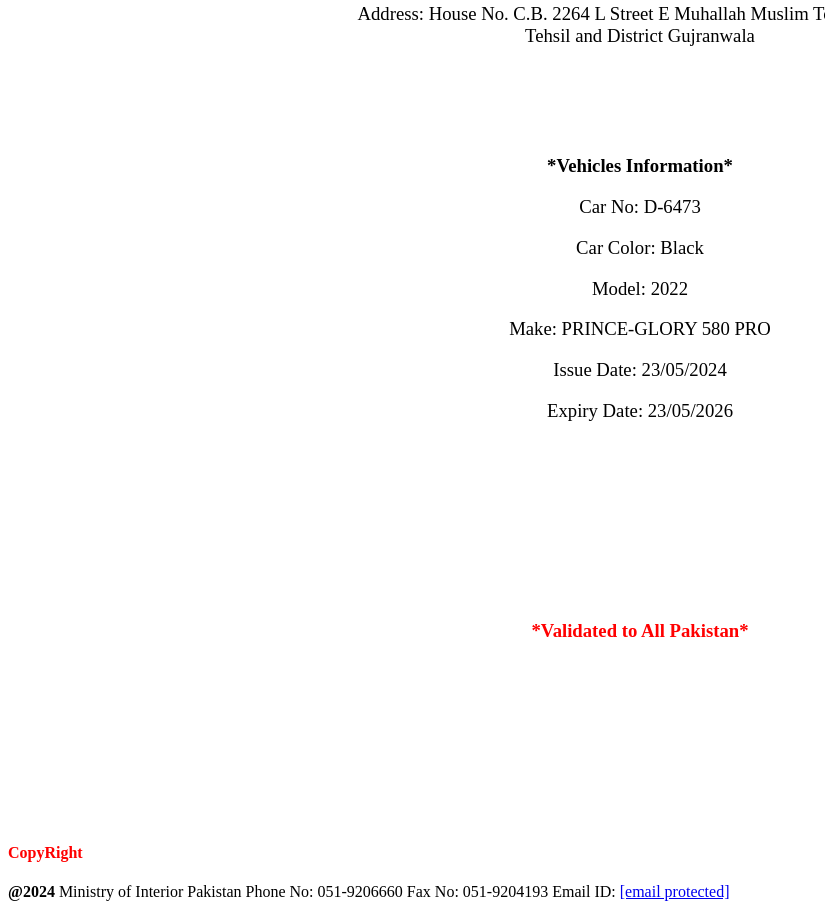
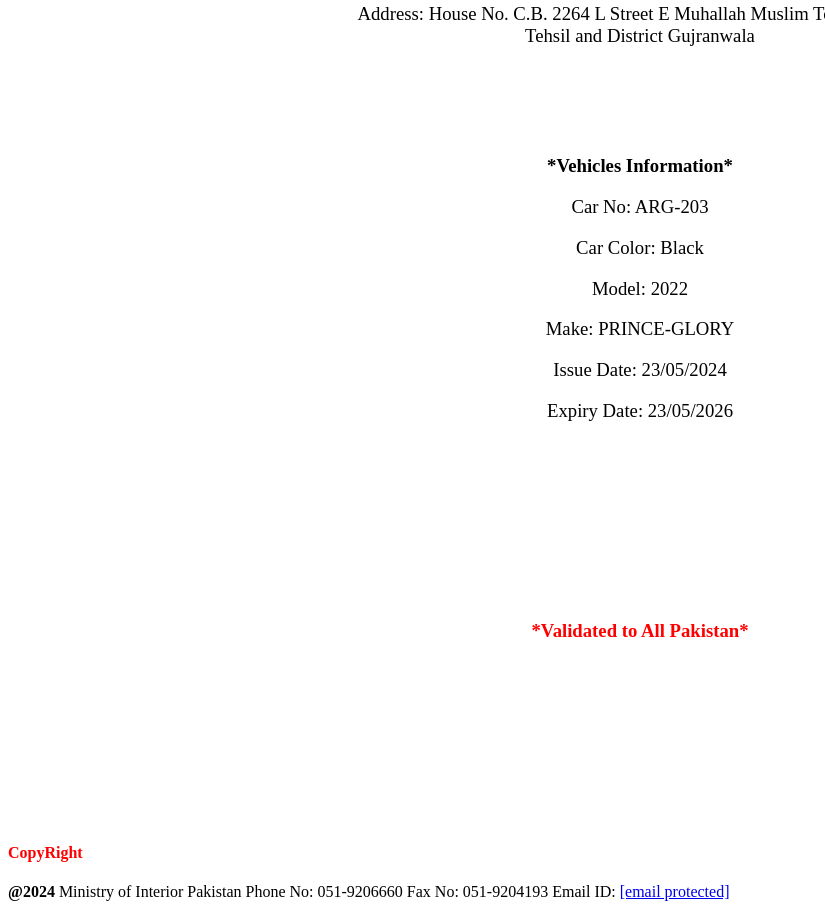
Before and after one commit to pakistanministry/ministryinterior3410123104935, a plain HTML site: page index.html in a window 1280 px wide. Shown: the part 2753-3662 px from the top of the page, without its empty margins (0-825 px from the left). Drawn offline with Linux system fonts and the light colour scheme.

Commit message:
index.html

```diff
--- a/index.html
+++ b/index.html
@@ -73,10 +73,10 @@
 <h3>CNIC: 34101-2310493-5  </h3>
 <h3 class="padding-2">Address: House No. C.B. 2264 L Street E Muhallah Muslim Town Rahwali  </br>  Tehsil and District Gujranwala </h3>
 <h3><b>*Vehicles Information*</b></h3>
-<h3>Car No: D-6473  </h3>
+<h3>Car No: ARG-203  </h3>
 <h3>Car Color: Black </h3>
 <h3>Model: 2022</h3>
-<h3>Make: PRINCE-GLORY 580 PRO</h3>
+<h3>Make: PRINCE-GLORY</h3>
 <h3>Issue Date: 23/05/2024 </h3>
 <h3 class="padding-5">Expiry Date: 23/05/2026</h3>
 <h3 class="padding-4" style="color:red"><b>*Validated to All Pakistan*</b></h3>
```
